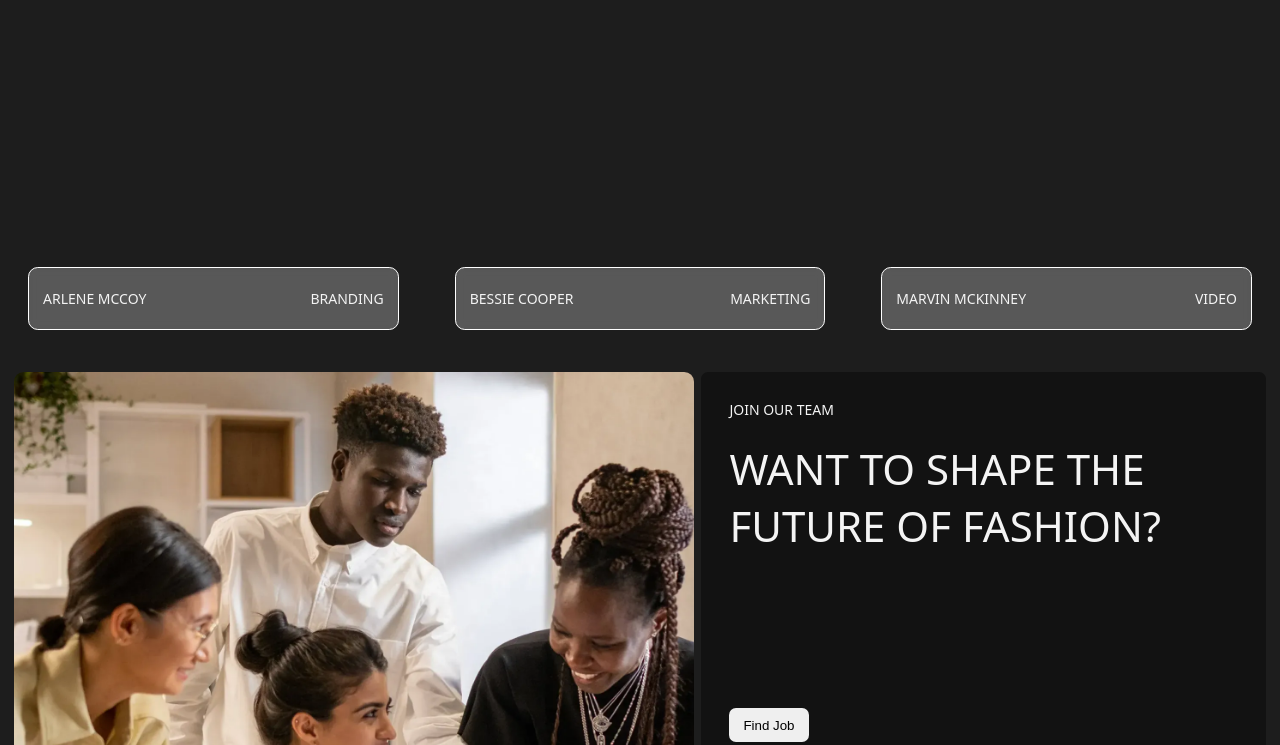
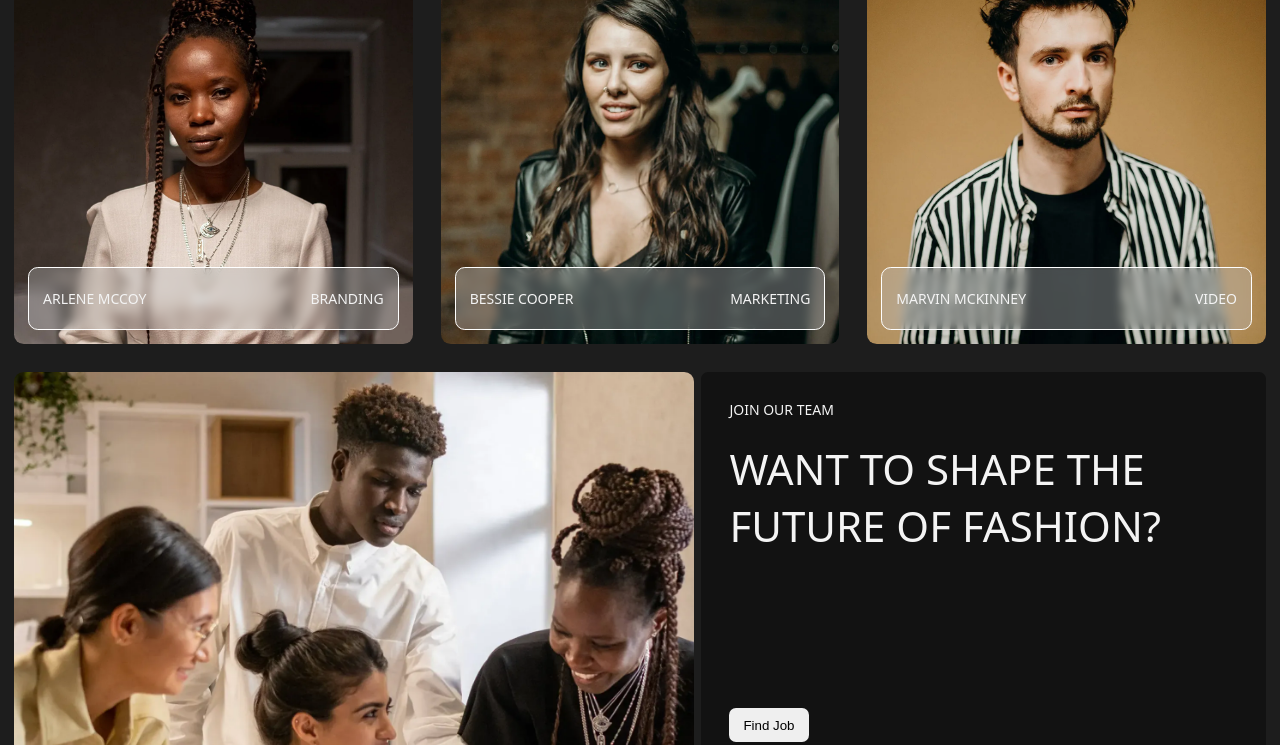
Before and after one commit to Anishojha006/Alvy-studio-clone-fully-responsive, a plain HTML site: page index.html in a window 1280 px wide. Shown: the part 1853-2598 px from the top of the page. Drawn offline with nearby package versions, Linux system fonts and the light colour scheme; the site is published under a folder, as on GitHub Pages, so addresses that start at the root find nothing.

Commit message:
fixing background image

```diff
--- a/style.scss
+++ b/style.scss
@@ -215,17 +215,17 @@ main {
       padding: 1rem;
 
       .card:nth-child(1){
-       background-image: url(/view5-cardimh-1.webp);
+       background-image: url(view5-cardimh-1.webp);
 
       }
 
       .card:nth-child(2){
-       background-image: url(/view5-img-2.webp);
+       background-image: url(view5-img-2.webp);
 
       }
 
       .card:nth-child(3){
-       background-image: url(/view5-img3.webp);
+       background-image: url(view5-img3.webp);
 
       }
 
```
Also changed, not shown: style.css, 1 other file.
